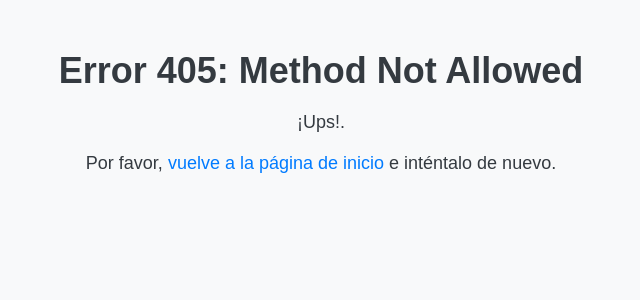
After one commit to CrisMll/Proyecto_final_app, a Flask app: page /error_405 in a window 1280 px wide. The commit adds this page. Shown: the top 300 px of the page, without its empty margins (319-959 px from the left). Run offline with Flask 3, Linux system fonts and the light colour scheme; some libraries are stand-ins or nearby versions.

Commit message:
Añadir receta admin. Insert con exito en tabla de pruebas. Primer paso

```diff
--- a/app.py
+++ b/app.py
@@ -169,26 +169,43 @@ def admin_recipe():
             preparacion = request.form['preparacion']
             ingredientes = request.form.getlist('ingredientes')
             imagen_receta = request.files['imagen_receta']
+            filename = secure_filename(imagen_receta.filename)
+            imagen_receta.save(os.path.join(app.config['UPLOAD_FOLDER'], filename))
 
-            if imagen_receta and allowed_file(imagen_receta.filename):
-                filename = secure_filename(imagen_receta.filename)
-                imagen_receta.save(os.path.join(app.config['UPLOAD_FOLDER'], filename))
-
-                response = supabase.table('recetas').insert({
+            try:
+            # Insertar en la tabla de recetas
+                response_receta = supabase.table('recetas_prueba').insert({
                     'nombre_receta': nombre_receta,
                     'imagen_receta': filename,
                     'descripcion': descripcion,
                     'tipo_seccion_id': tipo_seccion_id,
                     'preparacion': preparacion,
-                    'ingredientes': ingredientes
+                    'imagen_receta':filename
                 }).execute()
-                if response.get('error'):
-                    flash('Error al añadir la receta.', 'error')
-                else:
-                    flash('Receta añadida', 'success')
-                    return redirect(url_for('admin/admin_recipe.html'))
+
+                # Imprimir la respuesta de la inserción para ver su estructura
+                print(response_receta)
+
+                # Ajustar el código para acceder al ID de la receta recién insertada
+
+                flash('Receta añadida', 'success')
+                return redirect(url_for('home'))
+
+            except Exception as e:
+                print(f"Error: {e}")
+                flash('Error al añadir la receta. Vuelve a intentarlo', 'error')
+                return redirect(url_for('error_405'))
+        else:
+            print(f"Error: {e}")
+            flash('Error al cargar la imagen de la receta.', 'error')
+            return redirect(url_for('error_405'))
     else:
         return redirect(url_for('home'))
+
+@app.route('/error_405')
+def error_405():
+    return render_template('error_405.html')
+
 
 
 #? RUTA DE RECETAS FAVORITAS
--- a/templates/admin/admin.html
+++ b/templates/admin/admin.html
@@ -10,7 +10,7 @@
     <h1 class="text-center">Añadir receta</h1>
 
     <form action="/admin/new" method="POST" enctype="multipart/form-data">
-
+        <input type="hidden" name="csrf_token" value="{{ csrf_token() }}">
         <section class="form-group">
             <label for="nombre_receta">Nombre de la receta:</label>
             <input type="text" class="form-control form-control-sm" id="nombre_receta" name="nombre_receta" required>
--- /dev/null
+++ b/templates/error_405.html
@@ -0,0 +1,56 @@
+<!DOCTYPE html>
+<html lang="en">
+<head>
+    <meta charset="UTF-8">
+    <meta name="viewport" content="width=device-width, initial-scale=1.0">
+    <title>Error 405</title>
+    <style>
+        body {
+            font-family: Arial, sans-serif;
+            margin: 0;
+            padding: 0;
+            background-color: #f8f9fa;
+            color: #343a40;
+        }
+        .container {
+            width: 80%;
+            margin: 50px auto;
+            text-align: center;
+        }
+        h1 {
+            font-size: 36px;
+            margin-bottom: 20px;
+        }
+        p {
+            font-size: 18px;
+            margin-bottom: 20px;
+        }
+        a {
+            color: #007bff;
+            text-decoration: none;
+        }
+        a:hover {
+            text-decoration: underline;
+        }
+    </style>
+</head>
+<body>
+    <div class="container">
+        {% with messages = get_flashed_messages() %}
+        {% if messages %}
+        </br>
+        {% for message in messages %}
+        <div class="alert alert-primary alert-dismissible" role="alert">
+            <strong>{{ message }}</strong>
+            <button type="button" class="btn-close" data-bs-dismiss="alert" aria-label="Cerrar"></button>
+        </div>
+        {% endfor %}
+        {% endif %}
+
+        {% endwith %}
+        <h1>Error 405: Method Not Allowed</h1>
+        <p>¡Ups!.</p>
+        <p>Por favor, <a href="{{ url_for('home') }}">vuelve a la página de inicio</a> e inténtalo de nuevo.</p>
+    </div>
+</body>
+</html>
```
Also changed, not shown: templates/admin/admin_recipe.html (+20 -0 lines).
